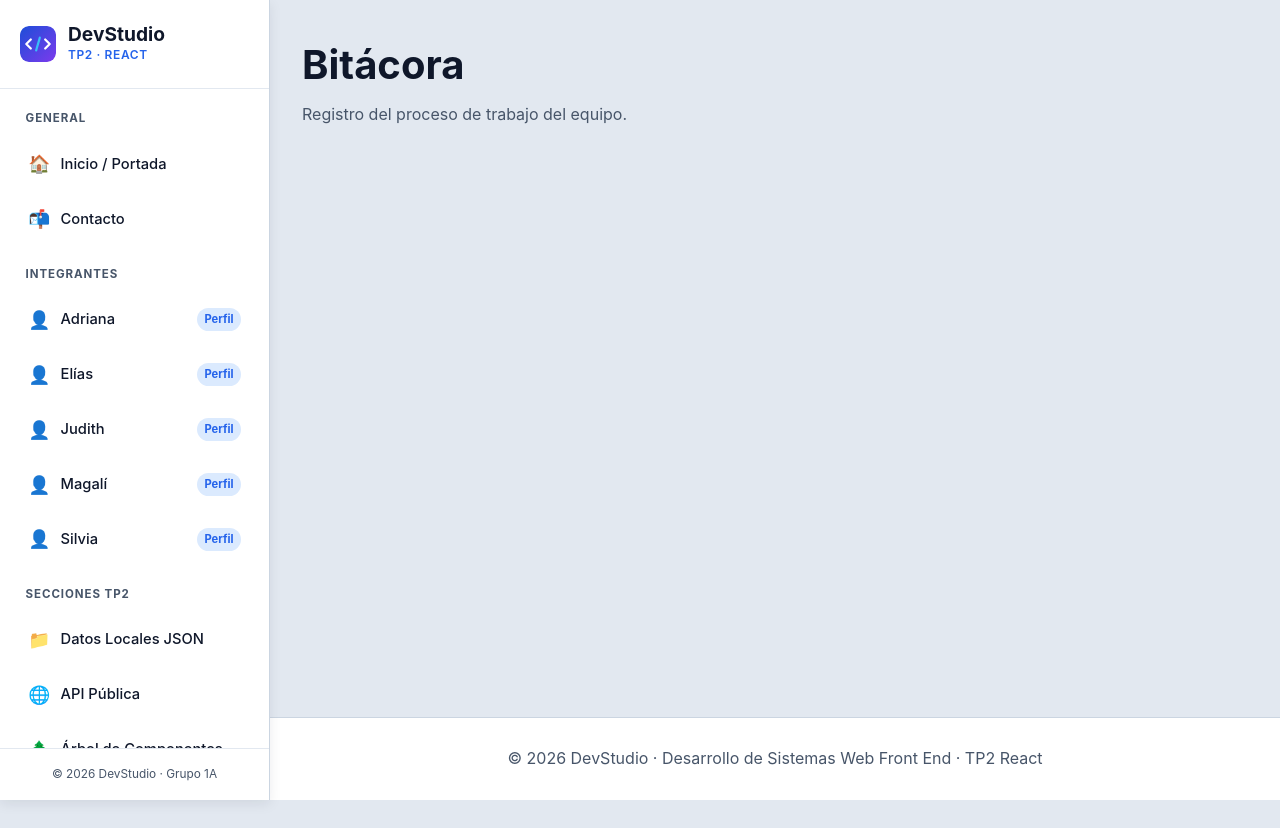
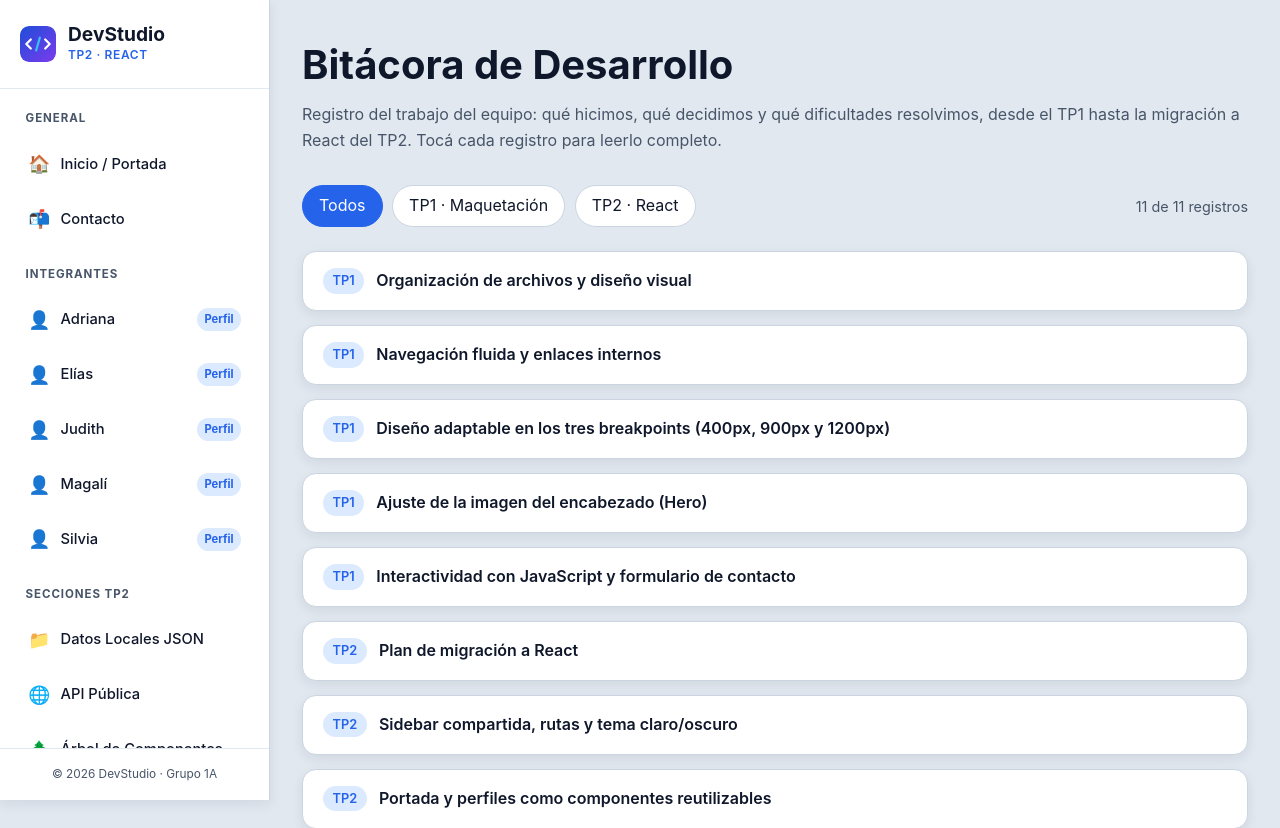
Before and after one commit to sil-graci/tp2-frontend-grupo1a, a React (Vite) app: page /bitacora in a window 1280 px wide. Shown: the top 828 px of the page. Before the commit the page ends 800 px from the top, so only its background shows below. Built offline with nearby package versions, Linux system fonts and the light colour scheme.

Commit message:
Bitácora

```diff
--- a/src/App.jsx
+++ b/src/App.jsx
@@ -8,6 +8,7 @@ import ContactPage from "./pages/ContactPage";
 import NotFoundPage from "./pages/NotFoundPage";
 import ScrollToTop from './components/layout/ScrollToTop';
 import ApiPage from "./pages/ApiPage";
+import BitacoraPage from "./pages/BitacoraPage";
 
 export default function App() {
   return (
@@ -33,12 +34,7 @@ export default function App() {
           />
           <Route
             path="bitacora"
-            element={
-              <PlaceholderPage
-                titulo="Bitácora"
-                descripcion="Registro del proceso de trabajo del equipo."
-              />
-            }
+            element={<BitacoraPage />}
           />
           <Route path="contacto" element={<ContactPage />} />
           <Route path="*" element={<NotFoundPage />} />
--- /dev/null
+++ b/src/data/bitacoraData.js
@@ -0,0 +1,121 @@
+// Los hitos de TP1 conservan el texto de bitacora.html (versión entregada).
+
+export const BITACORA = [
+  {
+    id: 'tp1-1',
+    etapa: 'TP1',
+    titulo: 'Organización de archivos y diseño visual',
+    decision:
+      'Separamos los archivos según lo pedido: el index.html y los perfiles en la carpeta raíz, los estilos en css/, los scripts en js/ y las fotos en img/. Para mantener la coherencia visual definimos variables de CSS (en :root y [data-theme="dark"]) con los colores principales, fuentes (Space Grotesk e IBM Plex Sans) y tamaños.',
+    dificultad:
+      'Al cambiar entre modo claro y modo oscuro, varias tarjetas perdían contraste o los textos no se leían bien sobre el fondo.',
+    solucion:
+      'Vinculamos los fondos, bordes y textos a las variables CSS correspondientes. Así, al alternar el botón de tema, toda la página se actualiza de manera uniforme y guarda la preferencia del usuario en localStorage.',
+  },
+  {
+    id: 'tp1-2',
+    etapa: 'TP1',
+    titulo: 'Navegación fluida y enlaces internos',
+    decision:
+      'Cumplimos con la consigna de no obligar a usar el botón "Atrás" del navegador. En cada perfil pusimos enlaces para volver a la portada, regresar al perfil anterior o pasar al siguiente.',
+    dificultad:
+      'Como la barra de navegación superior era fija (position: sticky), al hacer clic en los enlaces del menú la barra tapaba el título de la sección donde aterrizaba la pantalla.',
+    solucion:
+      'Agregamos scroll-margin-top: 90px en las secciones, para que la cabecera fija no tape ningún título.',
+  },
+  {
+    id: 'tp1-3',
+    etapa: 'TP1',
+    titulo: 'Diseño adaptable en los tres breakpoints (400px, 900px y 1200px)',
+    dificultad:
+      'En pantallas de celulares chicos (400px), los enlaces del menú se salían de la pantalla y el formulario de contacto con el mapa generaban scroll horizontal.',
+    solucion:
+      'Usamos CSS Grid y Flexbox con media queries. En 900px el formulario y el mapa pasan a una columna. En 400px el menú se ordena de forma vertical y los botones se acomodan sin desbordar el ancho.',
+  },
+  {
+    id: 'tp1-4',
+    etapa: 'TP1',
+    titulo: 'Ajuste de la imagen del encabezado (Hero)',
+    dificultad:
+      'La imagen de la portada (hero-bg.png) tiene tonos oscuros y líneas de circuitos brillantes. En modo oscuro se veía bien, pero en modo claro oscurecía demasiado la portada y no combinaba con el fondo.',
+    solucion:
+      'En modo claro aplicamos un degradado suave por encima con linear-gradient, para aclarar el fondo sin perder el brillo de las líneas tecnológicas.',
+  },
+  {
+    id: 'tp1-5',
+    etapa: 'TP1',
+    titulo: 'Interactividad con JavaScript y formulario de contacto',
+    decision:
+      'Para no copiar cinco veces el mismo código, armamos un solo archivo perfil.js. Usamos el atributo data-member en el botón de cada HTML para que el script reconozca al integrante y muestre su frase al hacer clic.',
+    dificultad:
+      'Con Live Server, al presionar "Enviar mensaje" el navegador intentaba enviar los datos a un servidor que no existe y mostraba un error de página caída.',
+    solucion:
+      'Configuramos el formulario con action="mailto:..." y enctype="text/plain", para que no dependa de un backend y abra la aplicación de correo del usuario con el mensaje preparado.',
+  },
+  {
+    id: 'tp2-1',
+    etapa: 'TP2',
+    titulo: 'Plan de migración a React',
+    decision:
+      'Partimos de una copia del proyecto de TP1 y, antes de tocar nada, se hizo un análisis de solo lectura contra los 15 criterios de la consigna. Elegimos Vite + React (JavaScript) + React Router, con CSS plano reutilizando las variables del TP1, y avanzar por etapas probando cada una.',
+    dificultad:
+      'La imagen del avatar de Elías tenía tildes en el nombre (ícono_Elías.jpeg), lo que puede fallar al desplegar en Vercel (Linux).',
+    solucion:
+      'Al copiar las imágenes a la app nueva normalizamos todos los nombres a minúsculas y sin tildes (avatar-elias.jpeg).',
+  },
+  {
+    id: 'tp2-2',
+    etapa: 'TP2',
+    titulo: 'Sidebar compartida, rutas y tema claro/oscuro',
+    decision:
+      'La barra superior del TP1 pasó a una sidebar lateral compartida con la identidad de DevStudio, enlaces con sección activa y un panel en móvil que se cierra al navegar, con el botón de cierre, tocando el fondo o con Escape. El tema claro/oscuro pasó de dos scripts a un ThemeContext.',
+    dificultad:
+      'Al correr el linter, el archivo del contexto de tema (que mezclaba el contexto y el componente proveedor) tuvo que reorganizarse.',
+    solucion:
+      'Separamos el tema en tres archivos: ThemeContext.js, ThemeProvider.jsx y el hook useTheme.js.',
+  },
+  {
+    id: 'tp2-3',
+    etapa: 'TP2',
+    titulo: 'Portada y perfiles como componentes reutilizables',
+    decision:
+      'Los cinco HTML de perfil se reemplazaron por una sola página (/integrantes/:id) que lee los datos de teamData.js. MemberCard, MediaCard y TagList se reutilizan con props. Cada perfil recibió una interacción distinta sobre su propio contenido.',
+    dificultad:
+      'La ubicación de Judith figuraba distinta en el TP1: Buenos Aires en la tarjeta de portada y Tucumán en su perfil. Además, en la primera versión las frases de cada integrante aparecían siempre visibles, cuando en el TP1 se mostraban al hacer clic.',
+    solucion:
+      'Confirmamos con Judith que es de Tucumán y unificamos el dato. Recuperamos el comportamiento original de la frase con un componente QuoteReveal (botón para mostrar y ocultar).',
+  },
+  {
+    id: 'tp2-4',
+    etapa: 'TP2',
+    titulo: 'Catálogo local en JSON con búsqueda y filtro',
+    decision:
+      'Definimos un catálogo de 24 herramientas y tecnologías del desarrollo web, en 6 categorías, en lugar de "casos de éxito" de clientes, para no inventar datos. Cada registro tiene un detalle que se despliega, más búsqueda por texto y filtro por categoría con mensaje de sin resultados y botón para restablecer.',
+    dificultad:
+      'Al revisar el contenido generado encontramos una etiqueta con un error de tipeo ("Reactivad") y frases exageradas o poco precisas sobre algunas herramientas.',
+    solucion:
+      'Corregimos la etiqueta y reescribimos esas frases con afirmaciones que se pueden sostener.',
+  },
+  {
+    id: 'tp2-5',
+    etapa: 'TP2',
+    titulo: 'API pública con estados de carga y error',
+    decision:
+      'Elegimos la API pública de Dev.to (sin clave) por su relación con el desarrollo web. Antes de implementarla comprobamos desde la consola del navegador que respondía sin bloqueos. La página muestra un mensaje mientras carga, otro ante un error, y permite actualizar y reintentar.',
+    dificultad:
+      'Para probar el error, simular "Sin conexión" en las herramientas del navegador dejó fuera a toda la aplicación de desarrollo, y Chrome mostró su pantalla de sin internet.',
+    solucion:
+      'Probamos el error cambiando a propósito la URL de la API por una inexistente. Apareció el mensaje con el botón Reintentar, y al restaurar la URL volvieron los artículos.',
+  },
+  {
+    id: 'tp2-6',
+    etapa: 'TP2',
+    titulo: 'Control de versiones y uso de herramientas de IA',
+    decision:
+      'Fuimos guardando un commit por etapa en un repositorio local, sin subirlo a GitHub hasta tener el proyecto listo, para poder volver atrás si algo fallaba.',
+    dificultad:
+      'Durante el desarrollo se agotó el cupo semanal de uso de los modelos del agente de programación antes de terminar una etapa.',
+    solucion:
+      'Continuamos una parte del trabajo con otra herramienta de IA, pegando y probando el código manualmente, y lo registramos para la declaración de uso de IA.',
+  },
+];
--- /dev/null
+++ b/src/pages/BitacoraPage.jsx
@@ -0,0 +1,64 @@
+import { useState } from 'react';
+import { BITACORA } from '../data/bitacoraData';
+
+const FILTROS = ['Todos', 'TP1', 'TP2'];
+
+function Campo({ label, texto }) {
+  if (!texto) return null;
+  return (
+    <p>
+      <strong>{label}:</strong> {texto}
+    </p>
+  );
+}
+
+export default function BitacoraPage() {
+  const [filtro, setFiltro] = useState('Todos');
+
+  const visibles = BITACORA.filter((h) => filtro === 'Todos' || h.etapa === filtro);
+
+  return (
+    <div className="bitacora-page">
+      <header className="page-header">
+        <h1 className="page-title">Bitácora de Desarrollo</h1>
+        <p>
+          Registro del trabajo del equipo: qué hicimos, qué decidimos y qué dificultades resolvimos, desde el
+          TP1 hasta la migración a React del TP2. Tocá cada registro para leerlo completo.
+        </p>
+      </header>
+
+      <div className="bitacora-filters" role="group" aria-label="Filtrar registros por etapa">
+        {FILTROS.map((f) => (
+          <button
+            key={f}
+            type="button"
+            className={`bitacora-filter-btn${filtro === f ? ' active' : ''}`}
+            aria-pressed={filtro === f}
+            onClick={() => setFiltro(f)}
+          >
+            {f === 'Todos' ? 'Todos' : f === 'TP1' ? 'TP1 · Maquetación' : 'TP2 · React'}
+          </button>
+        ))}
+        <span className="bitacora-count">
+          {visibles.length} de {BITACORA.length} registros
+        </span>
+      </div>
+
+      <div className="bitacora-list">
+        {visibles.map((h) => (
+          <details key={h.id} className="bitacora-item">
+            <summary>
+              <span className="bitacora-badge">{h.etapa}</span>
+              {h.titulo}
+            </summary>
+            <div className="bitacora-body">
+              <Campo label="Decisión" texto={h.decision} />
+              <Campo label="Dificultad" texto={h.dificultad} />
+              <Campo label="Solución" texto={h.solucion} />
+            </div>
+          </details>
+        ))}
+      </div>
+    </div>
+  );
+}
```
